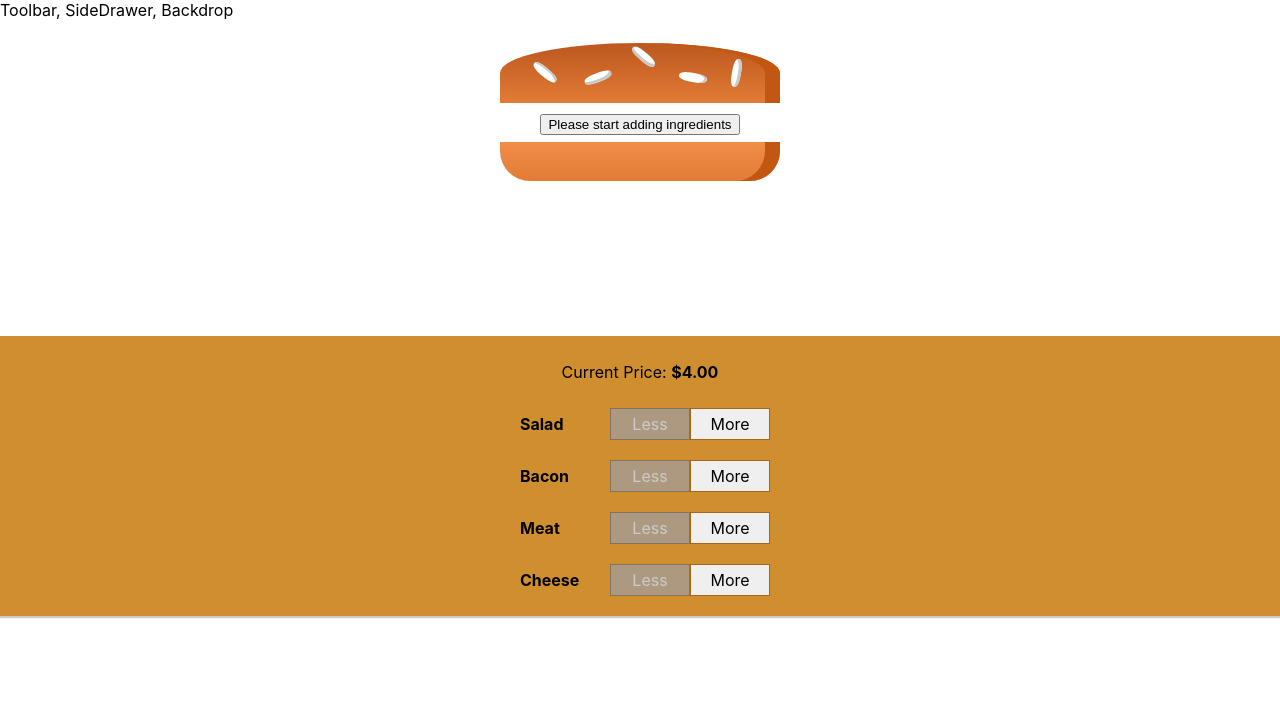
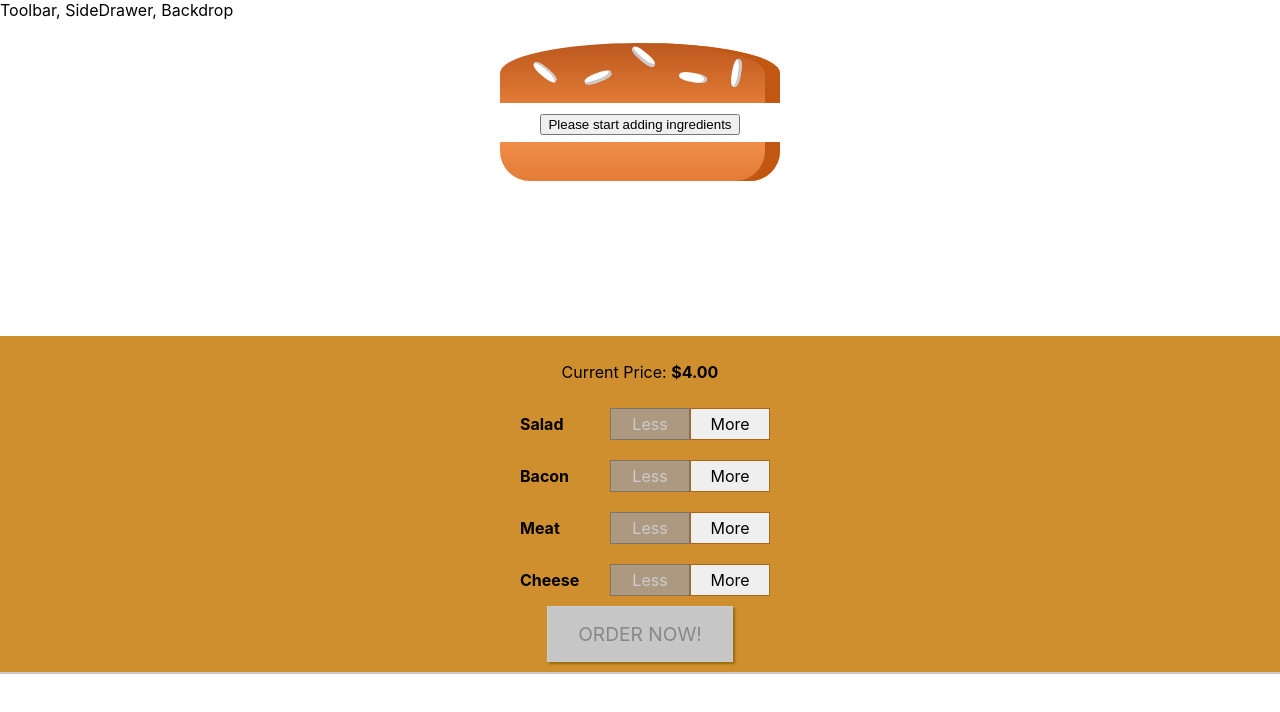
Before and after one commit to wzhang66/reactBurger, a React app: page / in a window 1280 px wide. Shown: the top 712 px of the page. Built offline with nearby package versions, Linux system fonts and the light colour scheme.

Commit message:
adding order function

```diff
--- a/src/components/Burger/BuildControls/BuildControls.js
+++ b/src/components/Burger/BuildControls/BuildControls.js
@@ -21,6 +21,9 @@
           removed={()=>props.ingredientRemoved(el.type)}
           disabled = {props.disabled[el.type]}/>
       ))}
+      <button
+        className={classes.OrderButton}
+        disabled={!props.purchaseable}>ORDER NOW!</button>
     </div>
   );
 };
--- a/src/components/Burger/BuildControls/BuildControls.module.css
+++ b/src/components/Burger/BuildControls/BuildControls.module.css
@@ -8,3 +8,43 @@
   margin: auto;
   padding: 10px 0;
 }
+.OrderButton {
+    background-color: #DAD735;
+    outline: none;
+    cursor: pointer;
+    border: 1px solid #966909;
+    color: #966909;
+    font-family: inherit;
+    font-size: 1.2em;
+    padding: 15px 30px;
+    box-shadow: 2px 2px 2px #966909;
+}
+
+.OrderButton:hover, .OrderButton:active {
+    background-color: #A0DB41;
+    border: 1px solid #966909;
+    color: #966909;
+}
+
+.OrderButton:disabled {
+    background-color: #C7C6C6;
+    cursor: not-allowed;
+    border: 1px solid #ccc;
+    color: #888888;
+}
+
+.OrderButton:not(:disabled) {
+    animation: enable 0.3s linear;
+}
+
+@keyframes enable {
+    0% {
+        transform: scale(1);
+    }
+    60% {
+        transform: scale(1.1);
+    }
+    100% {
+        transform: scale(1);
+    }
+}
--- a/src/containers/BurgerBuilder/BurgerBuilder.js
+++ b/src/containers/BurgerBuilder/BurgerBuilder.js
@@ -20,8 +20,19 @@
         cheese: 0,
         meat: 0
       },
-      totalPrice: 4
+      totalPrice: 4,
+      purchaseable: false
     }
+  }
+
+  updatePurchaseable = (ingredients) => {
+    const sum = Object.keys(ingredients)
+      .map(igKey => {
+        return ingredients[igKey]
+      }).reduce((sum,el) =>{
+        return sum + el;
+      }, 0);
+      this.setState({purchaseable: sum>0});
   }
 
   addIngredientHandler = (type) =>{
@@ -35,6 +46,7 @@
     const oldPrice = this.state.totalPrice;
     const newPrice = oldPrice + priceAddition;
     this.setState({totalPrice:newPrice,ingredients:updatedIngredients});
+    this.updatePurchaseable(updatedIngredients);
   }
 
   removeIngredientHandler = (type) =>{
@@ -51,6 +63,7 @@
     const oldPrice = this.state.totalPrice;
     const newPrice = oldPrice - priceReduction;
     this.setState({totalPrice:newPrice,ingredients:updatedIngredients});
+    this.updatePurchaseable(updatedIngredients);
   }
 
   render() {
@@ -66,6 +79,7 @@
       <Aux>
         <Burger ingredients={this.state.ingredients}/>
         <BuildControls
+          purchaseable={this.state.purchaseable}
           price = {this.state.totalPrice}
           disabled = {disabledInfo}
           ingredientAdded={this.addIngredientHandler}
```
